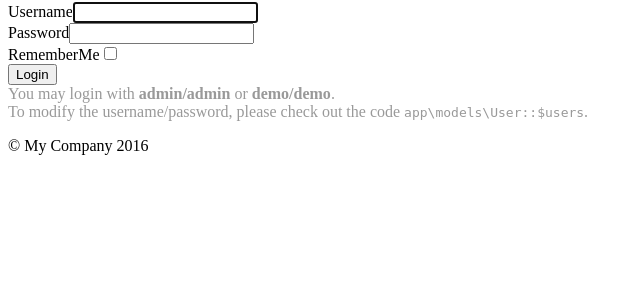
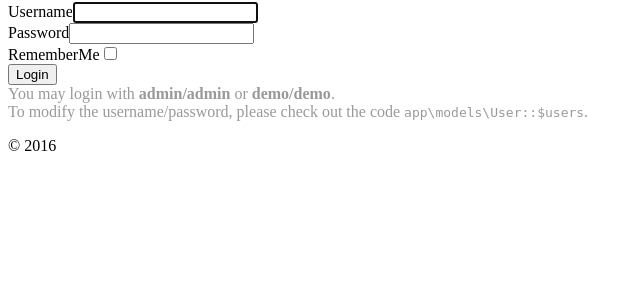
Before and after one commit to hiqdev/yii2-theme-original, a Yii app: template src/views/site/login.php in a window 1280 px wide. Shown: the part 112-412 px from the top of the page, without its empty margins (0-640 px from the left). Run offline with PHP 8.4 and a stand-in for Yii, Linux system fonts and the light colour scheme; the template is opened without the code that fills it: most values are stand-ins (such as "Sample title", 1, 10 or a date in 2020); form fields are guessed from the names that the template uses; data that the repository does not hold is empty; some libraries are stand-ins or nearby versions.

Commit message:
added org name and app name substitution

```diff
--- a/src/views/layouts/main.php
+++ b/src/views/layouts/main.php
@@ -27,7 +27,7 @@ Yii::$app->get('themeManager')->registerAssets();
 <div class="wrap">
     <?php
     NavBar::begin([
-        'brandLabel' => 'My Company',
+        'brandLabel' => Yii::$app->name,
         'brandUrl' => Yii::$app->homeUrl,
         'options' => [
             'class' => 'navbar-inverse navbar-fixed-top',
@@ -50,7 +50,7 @@ Yii::$app->get('themeManager')->registerAssets();
 
 <footer class="footer">
     <div class="container">
-        <p class="pull-left">&copy; My Company <?= date('Y') ?></p>
+        <p class="pull-left">&copy; <?= date('Y') ?> <?= Yii::$app->params['orgName'] ?></p>
 
         <p class="pull-right"><?= Yii::powered() ?></p>
     </div>
```
